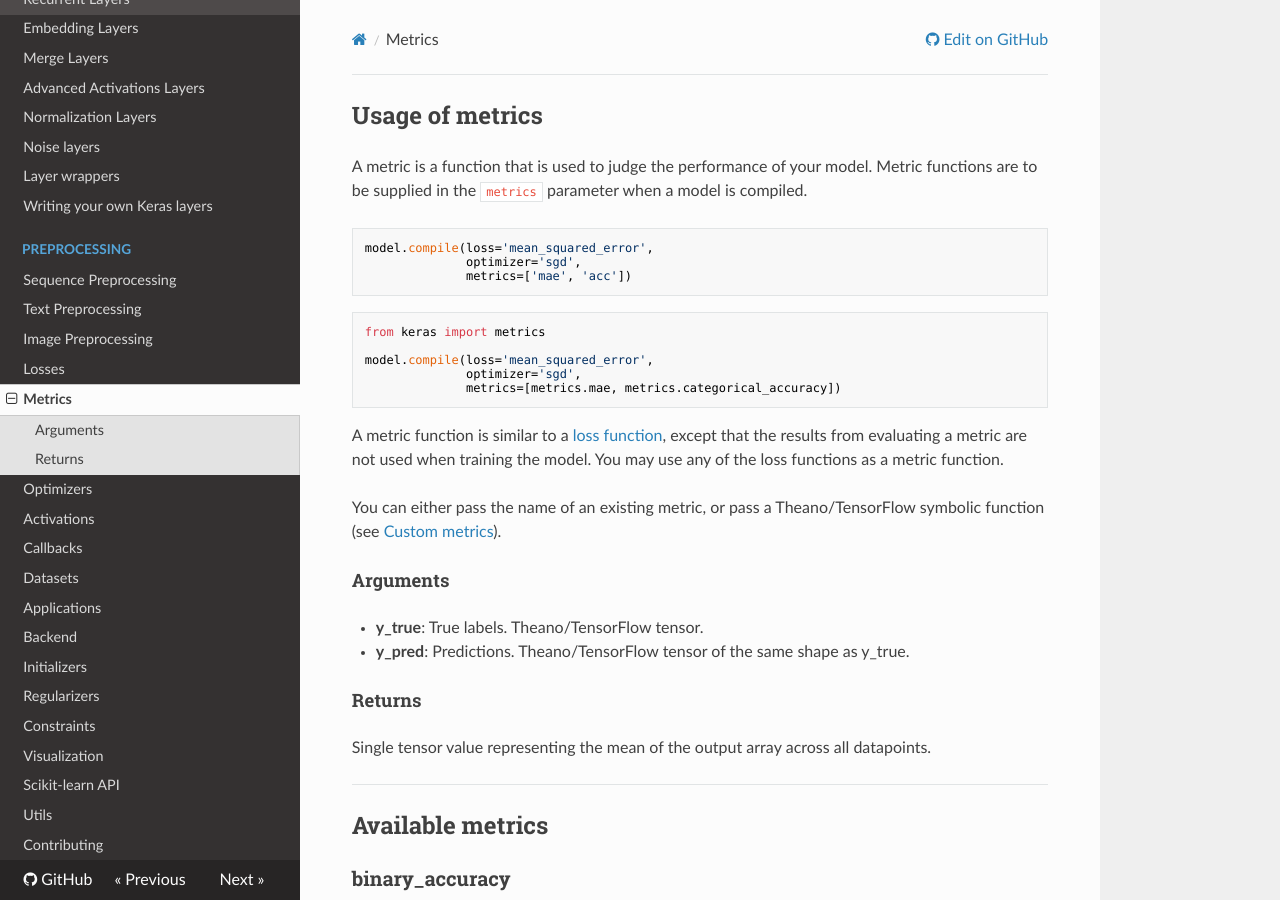
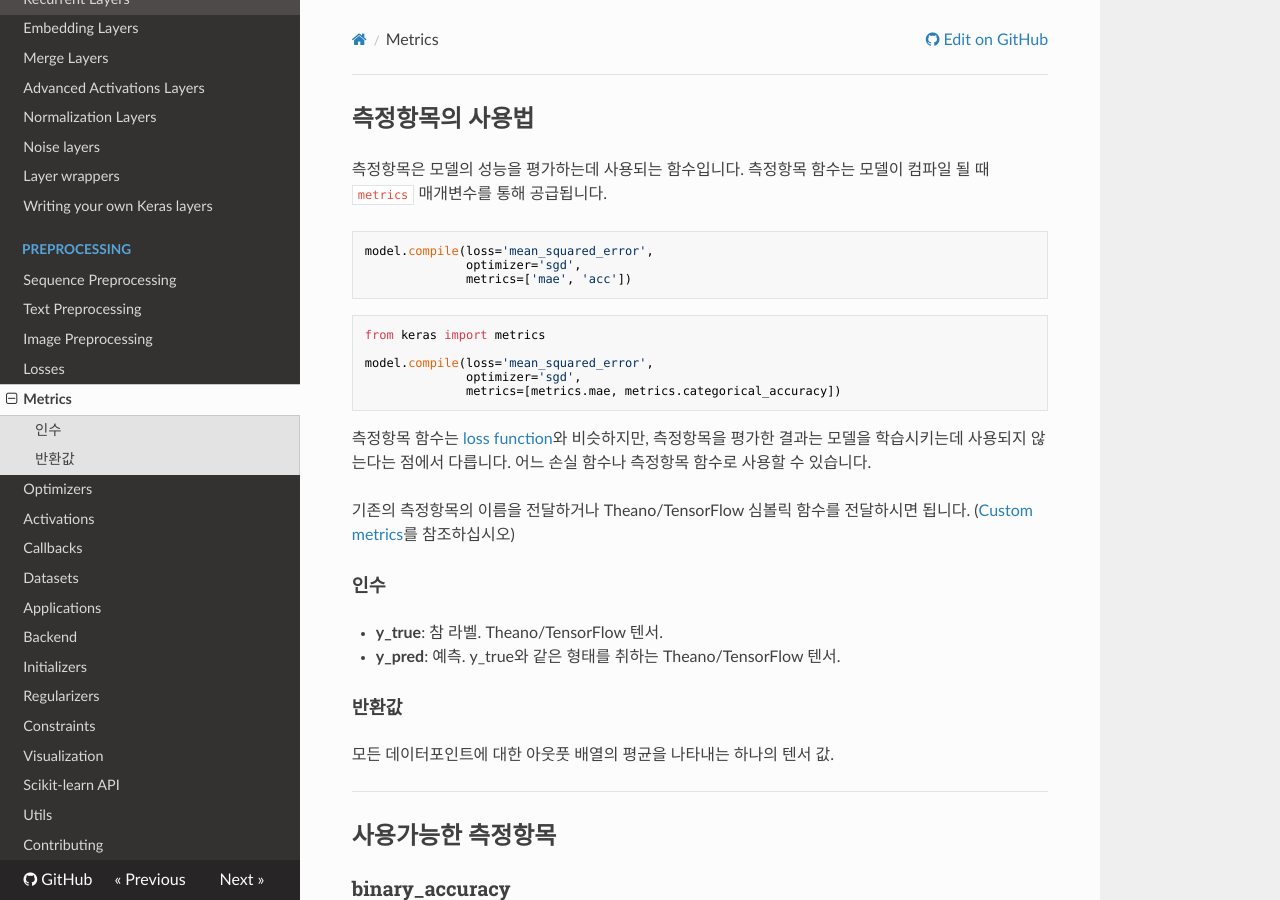
Before and after one commit to keras-team/keras-docs-ko, an MkDocs documentation site: the page built from sources/metrics.md, in a window 1280 px wide and 900 px high. Built offline with MkDocs 1.6.1, drawn with Linux system fonts in a browser that asks for light colours; nearby versions of some CDN libraries; some of the changed text lies outside the part shown.

Commit message:
Update metrics.md
'metrics'는 머신러닝 용어집을 참고하여 측정항목으로 통칭했습니다.
25 라인의 true label은 부득이 참 라벨로 바꿨습니다.
(metrics.md 마무리)

````diff
--- a/sources/metrics.md
+++ b/sources/metrics.md
@@ -1,7 +1,7 @@
 
-## Usage of metrics
+## 측정항목의 사용법
 
-A metric is a function that is used to judge the performance of your model. Metric functions are to be supplied in the `metrics` parameter when a model is compiled.
+측정항목은 모델의 성능을 평가하는데 사용되는 함수입니다. 측정항목 함수는 모델이 컴파일 될 때 `metrics` 매개변수를 통해 공급됩니다.
 
 ```python
 model.compile(loss='mean_squared_error',
@@ -17,21 +17,21 @@ model.compile(loss='mean_squared_error',
               metrics=[metrics.mae, metrics.categorical_accuracy])
 ```
 
-A metric function is similar to a [loss function](/losses), except that the results from evaluating a metric are not used when training the model. You may use any of the loss functions as a metric function.
+측정항목 함수는 [loss function](/losses)와 비슷하지만, 측정항목을 평가한 결과는 모델을 학습시키는데 사용되지 않는다는 점에서 다릅니다. 어느 손실 함수나 측정항목 함수로 사용할 수 있습니다.
 
-You can either pass the name of an existing metric, or pass a Theano/TensorFlow symbolic function (see [Custom metrics](#custom-metrics)).
+기존의 측정항목의 이름을 전달하거나 Theano/TensorFlow 심볼릭 함수를 전달하시면 됩니다. ([Custom metrics](#custom-metrics)를 참조하십시오)
 
-#### Arguments
-  - __y_true__: True labels. Theano/TensorFlow tensor.
-  - __y_pred__: Predictions. Theano/TensorFlow tensor of the same shape as y_true.
+#### 인수
+  - __y_true__: 참 라벨. Theano/TensorFlow 텐서.
+  - __y_pred__: 예측. y_true와 같은 형태를 취하는 Theano/TensorFlow 텐서.
 
-#### Returns
-  Single tensor value representing the mean of the output array across all
-  datapoints.
+#### 반환값
+  모든 데이터포인트에 대한 아웃풋 배열의 평균을 나타내는
+  하나의 텐서 값.
 
 ----
 
-## Available metrics
+## 사용가능한 측정항목
 
 
 ### binary_accuracy
@@ -78,15 +78,15 @@ keras.metrics.sparse_top_k_categorical_accuracy(y_true, y_pred, k=5)
 ```
 
 
-In addition to the metrics above, you may use any of the loss functions described in the [loss function](/losses) page as metrics.
+위의 측정항목 외에도, [loss function](/losses) 페이지에 기술된 어떠한 손실 함수를 사용해도 좋습니다.
 
 ----
 
-## Custom metrics
+## 커스텀 측정항목
 
-Custom metrics can be passed at the compilation step. The
-function would need to take `(y_true, y_pred)` as arguments and return
-a single tensor value.
+컴파일 단계에서 커스텀 측정항목을 전달할 수 있습니다.
+커스텀 측정항목 함수는 `(y_true, y_pred)`를 인수로 받아야 하며
+하나의 텐서 값을 반환해야 합니다.
 
 ```python
 import keras.backend as K
````
